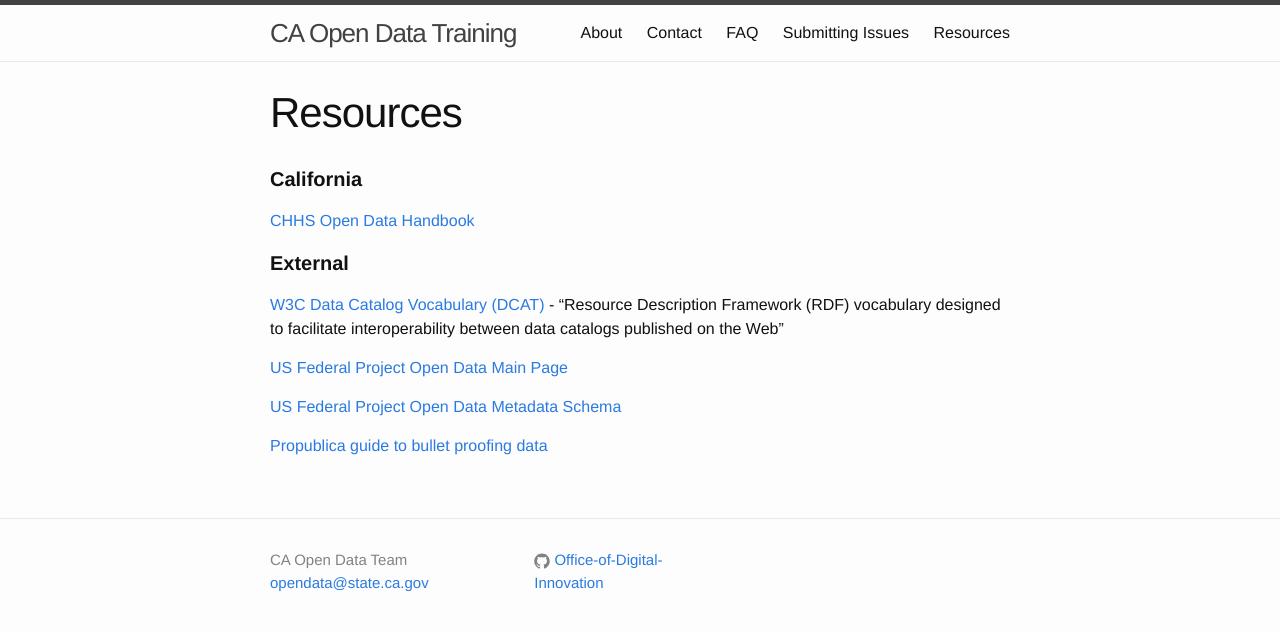
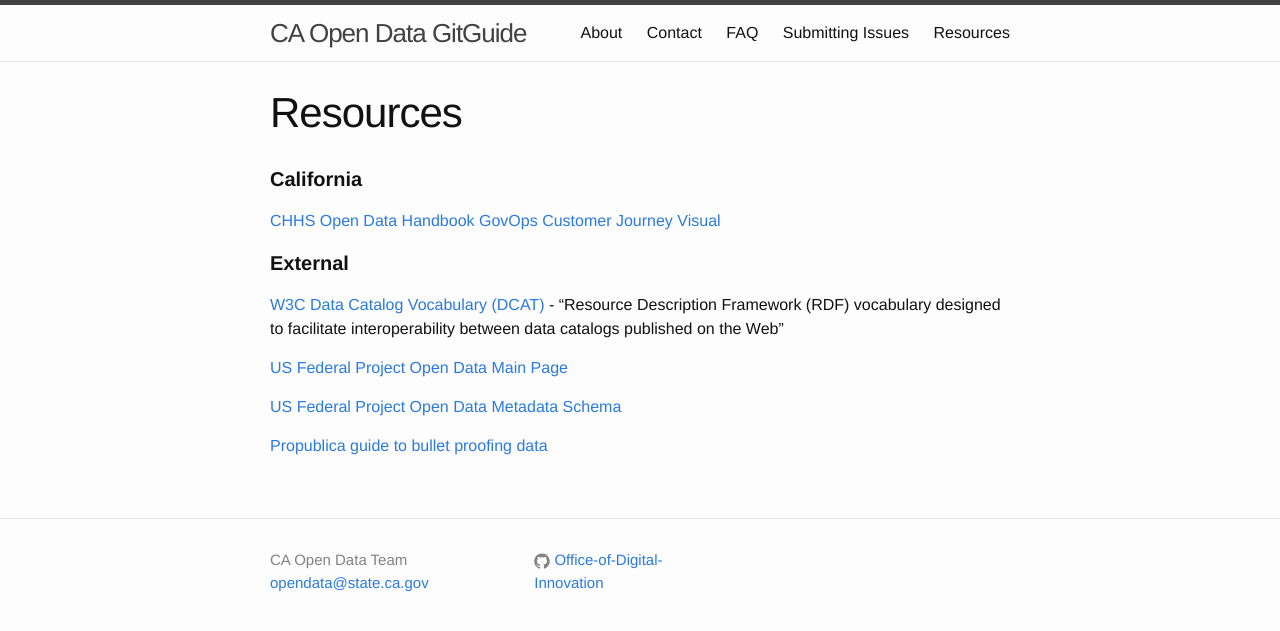
Before and after one commit to josephlei/data-training, a Jekyll site: the page built from resources.md, in a window 1280 px wide. Shown: the top 631 px of the page. Built offline with Jekyll 4.4.1, drawn with Linux system fonts in a browser that asks for light colours.

Commit message:
update site title, visio pdf and link on resources page

```diff
--- a/_config.yml
+++ b/_config.yml
@@ -14,7 +14,7 @@
 # You can create any custom variable you would like, and they will be accessible
 # in the templates via {{ site.myvariable }}.
 
-title: CA Open Data Training
+title: CA Open Data GitGuide
 email: opendata@state.ca.gov
 description: > # this means to ignore newlines until "baseurl:"
   CA Open Data Training
--- a/resources.md
+++ b/resources.md
@@ -7,6 +7,7 @@ permalink: /resources/
 
 #### __California__
 [CHHS Open Data Handbook](https://chhsdata.github.io/opendatahandbook/)
+[GovOps Customer Journey Visual](../assets/files/CUSTOMER JOURNEY 2017-02-07.pdf)
 
 #### __External__
 [W3C Data Catalog Vocabulary (DCAT)](https://www.w3.org/TR/vocab-dcat/) - "Resource Description Framework (RDF) vocabulary designed to facilitate interoperability between data catalogs published on the Web"
```
Also changed, not shown: 2 other files.
